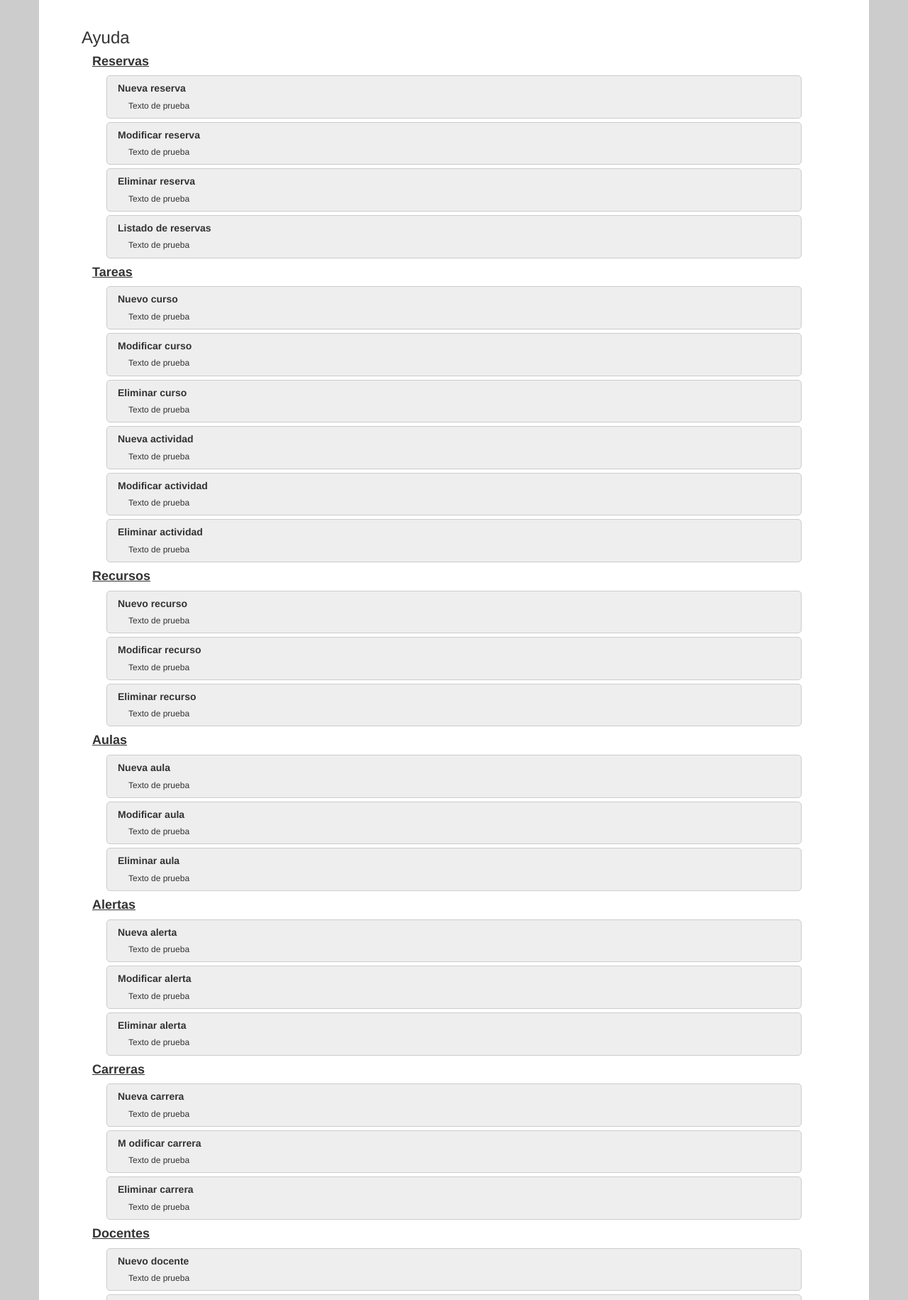
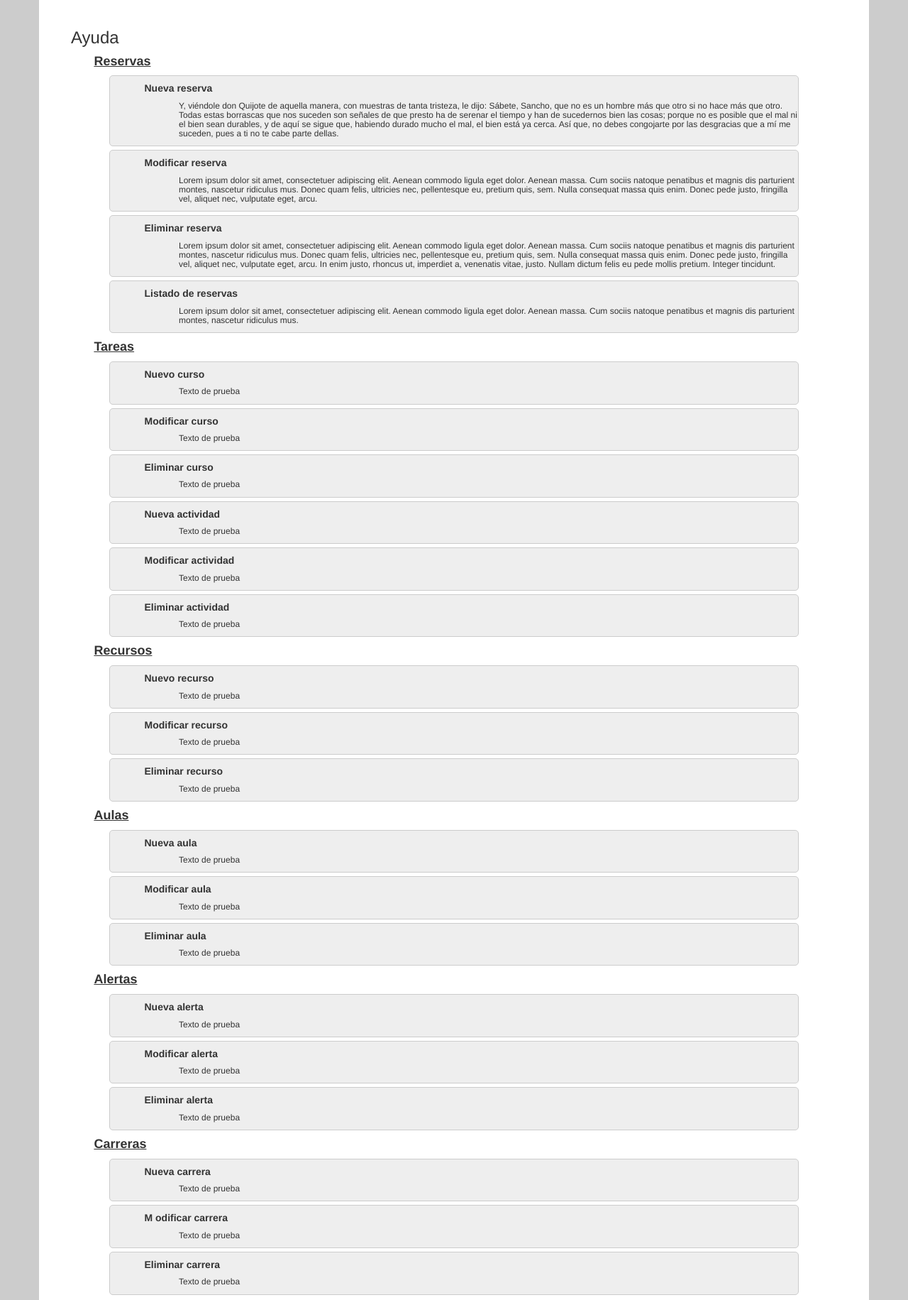
Before and after one commit to jorihuamancha/aulas, a Symfony app: template src/Cresta/AulasBundle/Resources/views/Default/ayuda.html.twig in a window 1280 px wide. Shown: the part 108-1939 px from the top of the page at 71% size. Run offline with Twig, Linux system fonts and the light colour scheme; the template is opened without the code that fills it, so the values that code supplies are empty; some libraries are stand-ins or nearby versions.

Commit message:
Diseño de Ayuda.html.twig FIXED

```diff
--- a/src/Cresta/AulasBundle/Resources/views/Default/ayuda.html.twig
+++ b/src/Cresta/AulasBundle/Resources/views/Default/ayuda.html.twig
@@ -6,77 +6,77 @@
 	<div id="ayuda" class="col-md-12 col-sm-12 col-xs-12">
 		<h3>Ayuda</h3>
 			<h4>Reservas</h4>
-				<div id="cuadroAyuda"><h5>Nueva reserva</h5>
+				<div class="cuadroAyuda"><h5>Nueva reserva</h5>
+					<h6>Y, viéndole don Quijote de aquella manera, con muestras de tanta tristeza, le dijo: Sábete, Sancho, que no es un hombre más que otro si no hace más que otro. Todas estas borrascas que nos suceden son señales de que presto ha de serenar el tiempo y han de sucedernos bien las cosas; porque no es posible que el mal ni el bien sean durables, y de aquí se sigue que, habiendo durado mucho el mal, el bien está ya cerca. Así que, no debes congojarte por las desgracias que a mí me suceden, pues a ti no te cabe parte dellas. </h6></div>
+				<div class="cuadroAyuda"><h5>Modificar reserva</h5>
+					<h6>Lorem ipsum dolor sit amet, consectetuer adipiscing elit. Aenean commodo ligula eget dolor. Aenean massa. Cum sociis natoque penatibus et magnis dis parturient montes, nascetur ridiculus mus. Donec quam felis, ultricies nec, pellentesque eu, pretium quis, sem. Nulla consequat massa quis enim. Donec pede justo, fringilla vel, aliquet nec, vulputate eget, arcu.</h6></div>
+				<div class="cuadroAyuda"><h5>Eliminar reserva</h5>
+					<h6>Lorem ipsum dolor sit amet, consectetuer adipiscing elit. Aenean commodo ligula eget dolor. Aenean massa. Cum sociis natoque penatibus et magnis dis parturient montes, nascetur ridiculus mus. Donec quam felis, ultricies nec, pellentesque eu, pretium quis, sem. Nulla consequat massa quis enim. Donec pede justo, fringilla vel, aliquet nec, vulputate eget, arcu. In enim justo, rhoncus ut, imperdiet a, venenatis vitae, justo. Nullam dictum felis eu pede mollis pretium. Integer tincidunt.</h6></div>
+				<div class="cuadroAyuda"><h5>Listado de reservas</h5>
+					<h6>Lorem ipsum dolor sit amet, consectetuer adipiscing elit. Aenean commodo ligula eget dolor. Aenean massa. Cum sociis natoque penatibus et magnis dis parturient montes, nascetur ridiculus mus. </h6></div>
+			<h4>Tareas</h4>
+				<div class="cuadroAyuda"><h5>Nuevo curso</h5>
 					<h6>Texto de prueba</h6></div>
-				<div id="cuadroAyuda"><h5>Modificar reserva</h5>
+				<div class="cuadroAyuda"><h5>Modificar curso</h5>
 					<h6>Texto de prueba</h6></div>
-				<div id="cuadroAyuda"><h5>Eliminar reserva</h5>
+				<div class="cuadroAyuda"><h5>Eliminar curso</h5>
 					<h6>Texto de prueba</h6></div>
-				<div id="cuadroAyuda"><h5>Listado de reservas</h5>
+				<div class="cuadroAyuda"><h5>Nueva actividad</h5>
 					<h6>Texto de prueba</h6></div>
-			<h4>Tareas</h4>
-				<div id="cuadroAyuda"><h5>Nuevo curso</h5>
+				<div class="cuadroAyuda"><h5>Modificar actividad</h5>
 					<h6>Texto de prueba</h6></div>
-				<div id="cuadroAyuda"><h5>Modificar curso</h5>
-					<h6>Texto de prueba</h6></div>
-				<div id="cuadroAyuda"><h5>Eliminar curso</h5>
-					<h6>Texto de prueba</h6></div>
-				<div id="cuadroAyuda"><h5>Nueva actividad</h5>
-					<h6>Texto de prueba</h6></div>
-				<div id="cuadroAyuda"><h5>Modificar actividad</h5>
-					<h6>Texto de prueba</h6></div>
-				<div id="cuadroAyuda"><h5>Eliminar actividad</h5>
+				<div class="cuadroAyuda"><h5>Eliminar actividad</h5>
 					<h6>Texto de prueba</h6></div>
 			<h4>Recursos</h4>
-				<div id="cuadroAyuda"><h5>Nuevo recurso</h5>
+				<div class="cuadroAyuda"><h5>Nuevo recurso</h5>
 					<h6>Texto de prueba</h6></div>
-				<div id="cuadroAyuda"><h5>Modificar recurso</h5>
+				<div class="cuadroAyuda"><h5>Modificar recurso</h5>
 					<h6>Texto de prueba</h6></div>
-				<div id="cuadroAyuda"><h5>Eliminar recurso</h5>
+				<div class="cuadroAyuda"><h5>Eliminar recurso</h5>
 					<h6>Texto de prueba</h6></div>
 			<h4>Aulas</h4>
-				<div id="cuadroAyuda"><h5>Nueva aula</h5>
+				<div class="cuadroAyuda"><h5>Nueva aula</h5>
 					<h6>Texto de prueba</h6></div>
-				<div id="cuadroAyuda"><h5>Modificar aula</h5>
+				<div class="cuadroAyuda"><h5>Modificar aula</h5>
 					<h6>Texto de prueba</h6></div>
-				<div id="cuadroAyuda"><h5>Eliminar aula</h5>
+				<div class="cuadroAyuda"><h5>Eliminar aula</h5>
 					<h6>Texto de prueba</h6></div>
 			<h4>Alertas</h4>
-				<div id="cuadroAyuda"><h5>Nueva alerta</h5>
+				<div class="cuadroAyuda"><h5>Nueva alerta</h5>
 					<h6>Texto de prueba</h6></div>
-				<div id="cuadroAyuda"><h5>Modificar alerta</h5>
+				<div class="cuadroAyuda"><h5>Modificar alerta</h5>
 					<h6>Texto de prueba</h6></div>
-				<div id="cuadroAyuda"><h5>Eliminar alerta</h5>
+				<div class="cuadroAyuda"><h5>Eliminar alerta</h5>
 					<h6>Texto de prueba</h6></div>
 			<h4>Carreras</h4>
-				<div id="cuadroAyuda"><h5>Nueva carrera</h5>
+				<div class="cuadroAyuda"><h5>Nueva carrera</h5>
 					<h6>Texto de prueba</h6></div>
-				<div id="cuadroAyuda"><h5>M	odificar carrera</h5>
+				<div class="cuadroAyuda"><h5>M	odificar carrera</h5>
 					<h6>Texto de prueba</h6></div>
-				<div id="cuadroAyuda"><h5>Eliminar carrera</h5>
+				<div class="cuadroAyuda"><h5>Eliminar carrera</h5>
 					<h6>Texto de prueba</h6></div>
 			<h4>Docentes</h4>
-				<div id="cuadroAyuda"><h5>Nuevo docente</h5>
+				<div class="cuadroAyuda"><h5>Nuevo docente</h5>
 					<h6>Texto de prueba</h6></div>
-				<div id="cuadroAyuda"><h5>Modificar docente</h5>
+				<div class="cuadroAyuda"><h5>Modificar docente</h5>
 					<h6>Texto de prueba</h6></div>
-				<div id="cuadroAyuda"><h5>Eliminar docente</h5>
+				<div class="cuadroAyuda"><h5>Eliminar docente</h5>
 					<h6>Texto de prueba</h6></div>
 			<h4>Usuarios</h4>
-				<div id="cuadroAyuda"><h5>Nuevo usuario</h5>
+				<div class="cuadroAyuda"><h5>Nuevo usuario</h5>
 					<h6>Texto de prueba</h6></div>
-				<div id="cuadroAyuda"><h5>Modificar usuario</h5>
+				<div class="cuadroAyuda"><h5>Modificar usuario</h5>
 					<h6>Texto de prueba</h6></div>
-				<div id="cuadroAyuda"><h5>Eliminar usuario</h5>
+				<div class="cuadroAyuda"><h5>Eliminar usuario</h5>
 					<h6>Texto de prueba</h6></div>
 			<h4>Más</h4>
-				<div id="cuadroAyuda"><h5>Descargas</h5>
+				<div class="cuadroAyuda"><h5>Descargas</h5>
 					<h6>Texto de prueba</h6></div>
-				<div id="cuadroAyuda"><h5>Movimientos</h5>
+				<div class="cuadroAyuda"><h5>Movimientos</h5>
 					<h6>Texto de prueba</h6></div>
-				<div id="cuadroAyuda"><h5>Acerca de</h5>
+				<div class="cuadroAyuda"><h5>Acerca de</h5>
 					<h6>Texto de prueba</h6></div>
-				<div id="cuadroAyuda"><h5>Ayuda</h5>
+				<div class="cuadroAyuda"><h5>Ayuda</h5>
 					<h6>Texto de prueba</h6></div>
 	</div>
 
--- a/web/css/base.css
+++ b/web/css/base.css
@@ -74,8 +74,8 @@ nav ul li a:hover{
 	padding-right:0px;
 }
 
-#ayuda h3{ margin-left:15px; }
-#ayuda h4{ margin-left: 30px; text-decoration: underline; font-weight: bold; }
-#ayuda h5{ font-weight: bold; margin-left: 15px; }
-#ayuda h6{ margin-left: 30px; }
-#cuadroAyuda{ background-color: #EEE; border:1px solid #CCC; margin-left:50px; margin-right:50px; margin-top:5px; margin-bottom:5px; border-radius:5px; }
+#ayuda h3{ margin-left:1,5%; }
+#ayuda h4{ margin-left: 3%; text-decoration: underline; font-weight: bold; }
+#ayuda h5{ font-weight: bold; margin-left: 5%; }
+#ayuda h6{ margin-left: 10%; }
+.cuadroAyuda{ background-color: #EEE; border:1px solid #CCC; margin-left:5%; margin-right:5%; margin-top:5px; margin-bottom:5px; border-radius:5px; }
```
